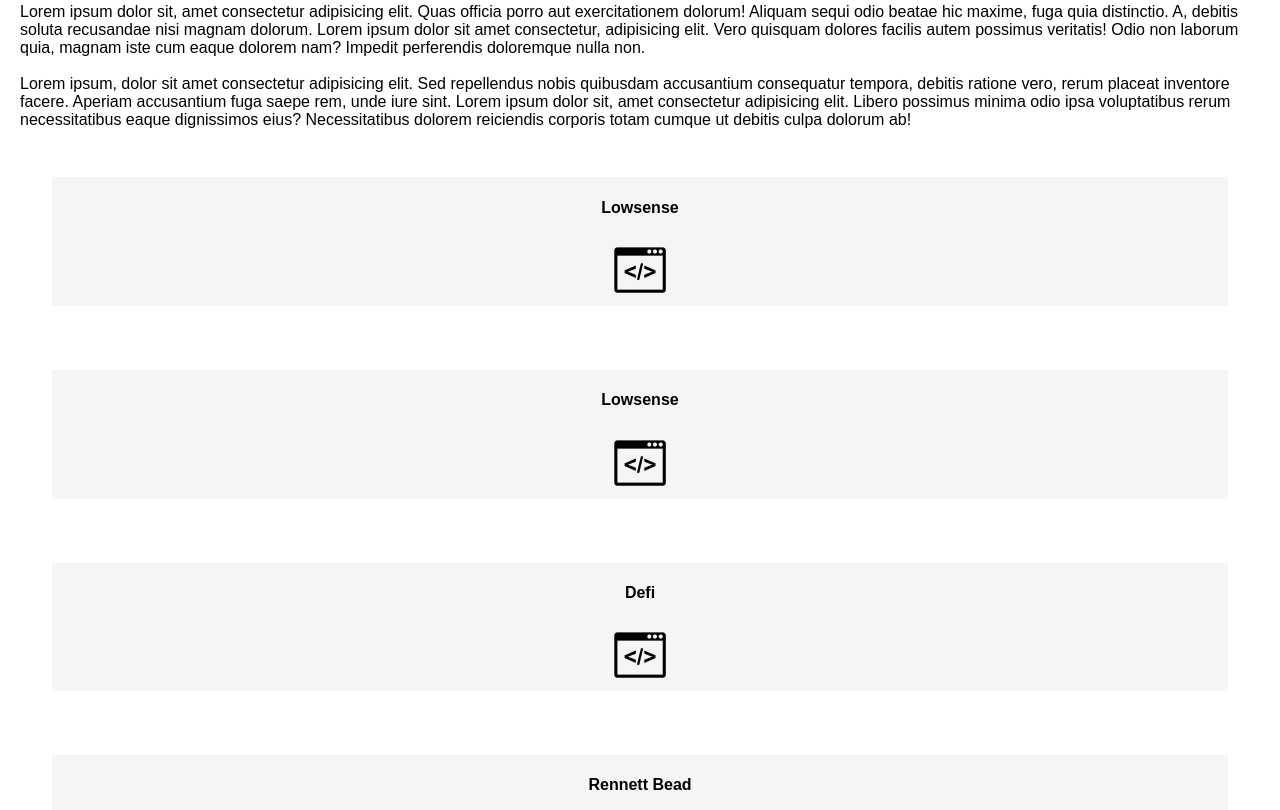
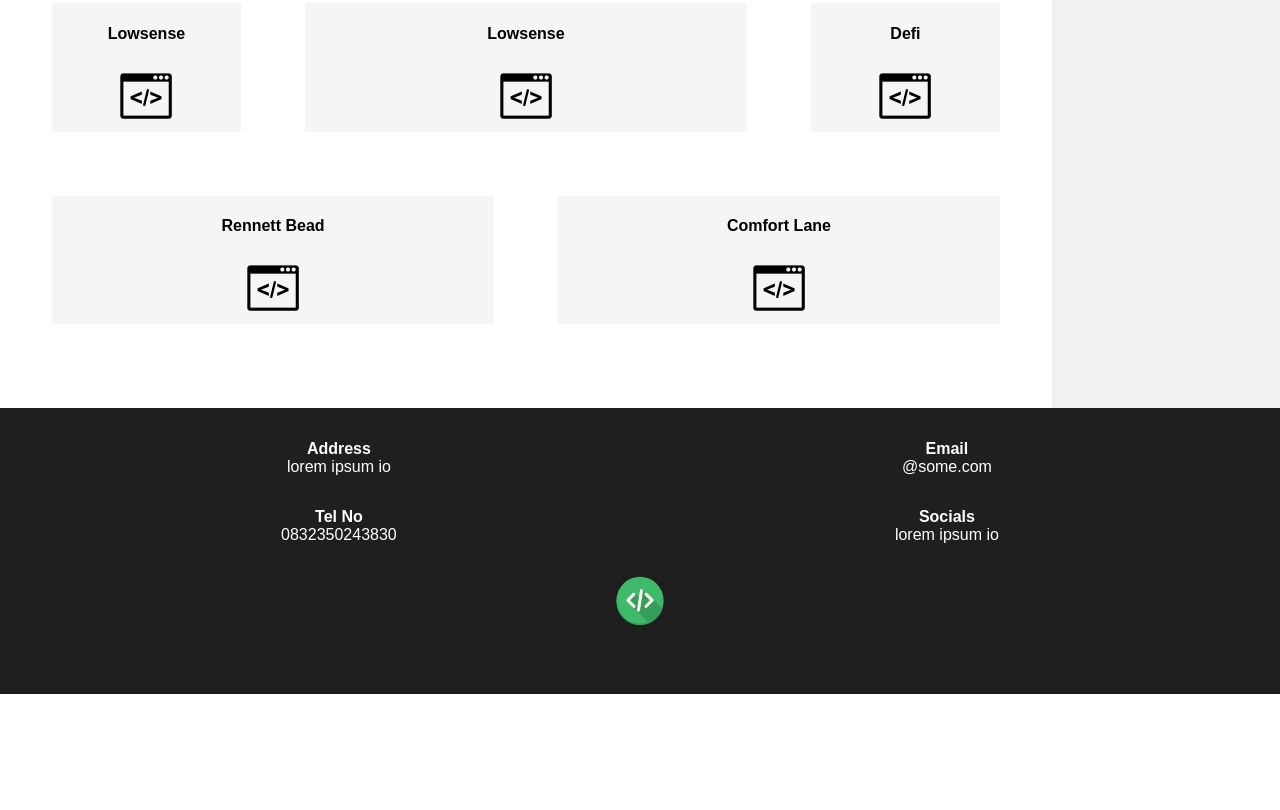
Before and after one commit to robynainsley21/ROBCAR023_FTC2301_GroupA_RobynCarnow_ITW13.6, a plain HTML site: page index.html in a window 1280 px wide. Shown: the part 1110-1920 px from the top of the page. After the commit the page ends 1804 px from the top, so only its background shows below. Drawn offline with Linux system fonts and the light colour scheme.

Commit message:
Applied grid features and responsive layout

```diff
--- a/css/style.css
+++ b/css/style.css
@@ -59,7 +59,11 @@ a {
 /* ===== main ====== */
 
 main {
-
+    display: grid;
+    grid-template-areas:
+        "header header header"
+        "section section aside"
+        "footer footer footer";
 }
 
 .main-content {
@@ -82,6 +86,11 @@ main {
 
 
 /* ===== Category ===== */
+
+#categories{
+    display: grid;
+    grid-template-columns: repeat(3, 1fr);
+}
 
 .categories {
     text-align: center;
@@ -110,6 +119,8 @@ button:hover {
 
 .sponsors {
     display: grid;
+    grid-template-columns: repeat(4, 1fr);
+    grid-template-rows: repeat(2, 1fr);
     text-align: center;
 }
 
@@ -118,9 +129,14 @@ button:hover {
     margin: 2rem;
 }
 
+/* .grid-start{
+    grid-column-start: 2/4;
+} */
+
 /* ===== Footer ====== */
 
 #footer {
+    display: grid;
     background-color: rgb(31, 31, 31);
     color: white;
 
@@ -136,9 +152,13 @@ button:hover {
 /* ===== grid modifiers ===== */
 
 .col-span-2 {
-
+    grid-column: 1/3;
 }
 
 .row-span-2 {
+    grid-row: span 2;
+}
 
+.span-2{
+    grid-column: span 2;
 }
--- a/index.html
+++ b/index.html
@@ -111,7 +111,7 @@
                         <img src="./image/code.png" alt="icon" width="64" width="64">
                     </div>
 
-                    <div class="col-span-2">
+                    <div class="span-2">
                         <h4>Lowsense</h4>
                         <img src="./image/code.png" alt="icon" width="64" width="64">
                     </div>
@@ -121,12 +121,12 @@
                         <img src="./image/code.png" alt="icon" width="64" width="64">
                     </div>
 
-                    <div class="col-span-2">
+                    <div class="span-2">
                         <h4>Rennett Bead</h4>
                         <img src="./image/code.png" alt="icon" width="64" width="64">
                     </div>
 
-                    <div class="col-span-2">
+                    <div class="span-2">
                         <h4>Comfort Lane</h4>
                         <img src="./image/code.png" alt="icon" width="64" width="64">
                     </div>
```
